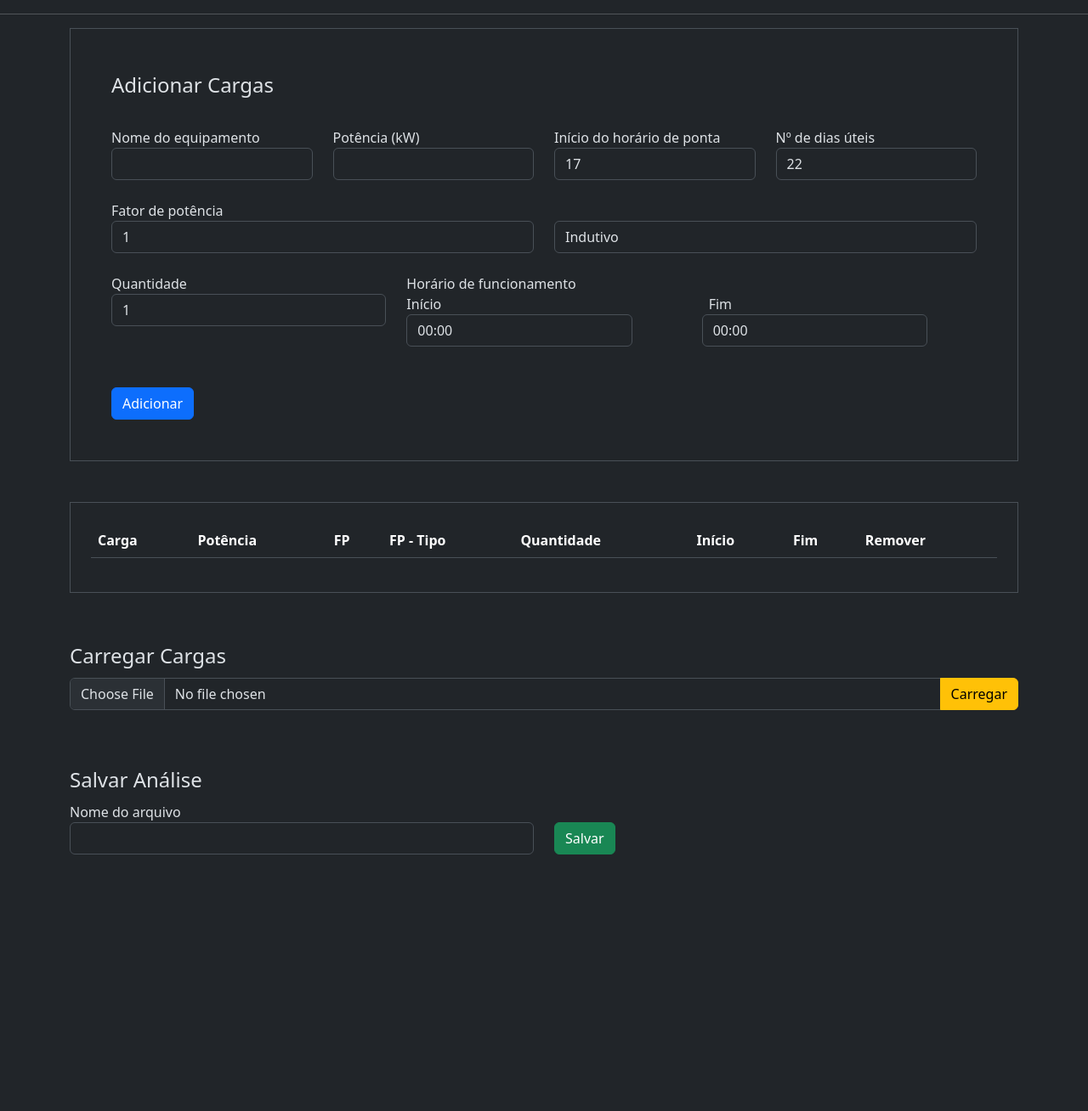
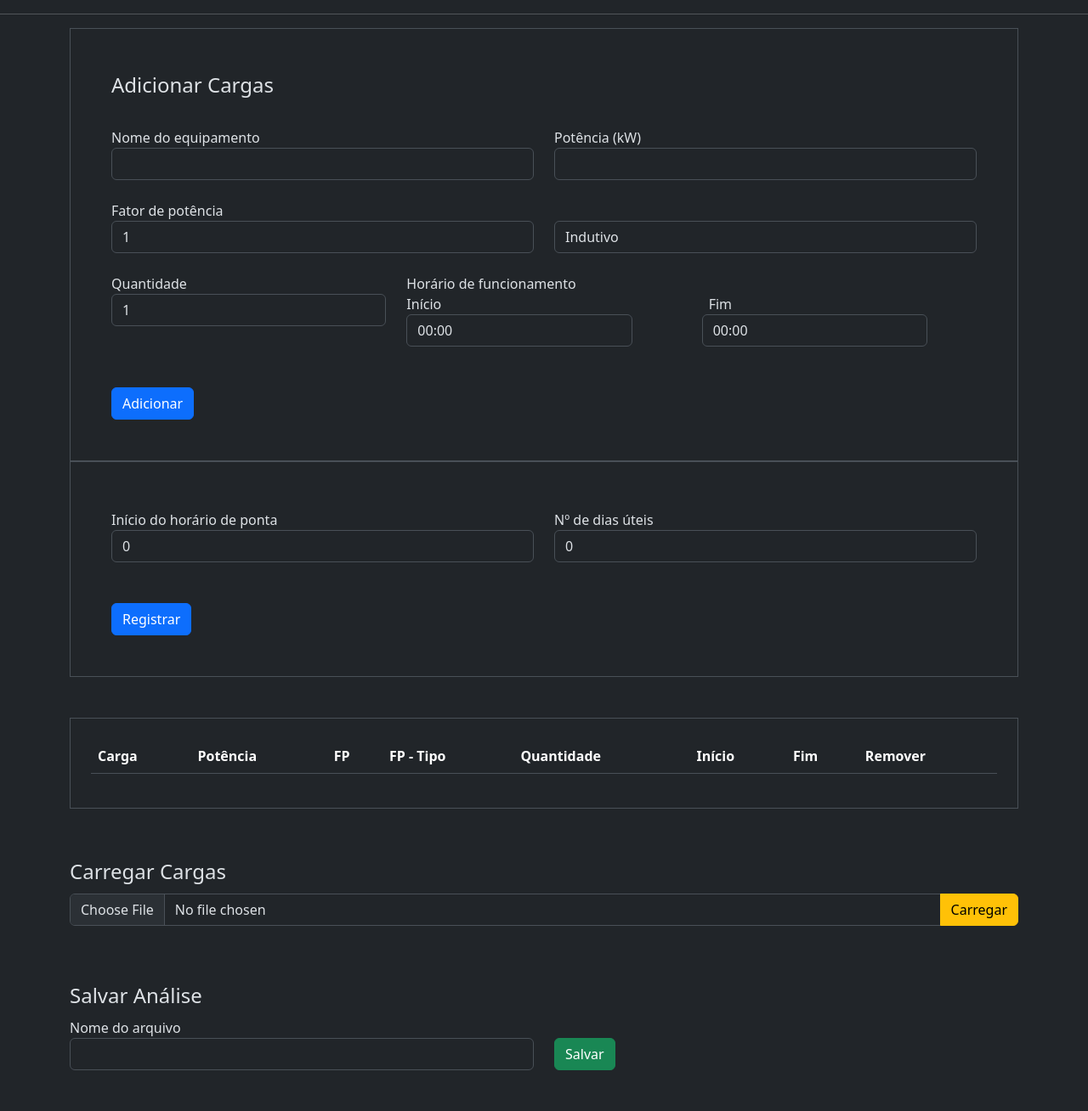
Before and after one commit to Rodrigo-SE03/tcc, a Flask app: page /cargas in a window 1280 px wide. Shown: the part 56-1364 px from the top of the page at 85% size. Before the commit the page ends 1062 px from the top, so only its background shows below. Run offline with Flask 3, Linux system fonts and the light colour scheme; lists and menus that the app fills with data are empty.

Commit message:
edição do formulário de cargas e correção de erros

```diff
--- a/cargas_dir/planilha_cargas.py
+++ b/cargas_dir/planilha_cargas.py
@@ -335,6 +335,9 @@ def tab_reativos(categoria,consumo_dict,h_p,tarifas_dict,writer,dias):
     cap = [*range(0,24)]
     rs = [*range(0,24)]
 
+    demr_p = 0
+    demr_fp = 0
+
     i=0
     while i < len(rs):
         c_fp[i] = 0
--- a/forms.py
+++ b/forms.py
@@ -5,15 +5,19 @@ from wtforms.validators import DataRequired,Length,NumberRange,Regexp
 class FormAddCarga(FlaskForm):
     nome_equip = StringField('Nome do equipamento', validators= [DataRequired()])
     potencia = FloatField('Potência (kW)', validators= [DataRequired()])
-    dias = IntegerField('Nº de dias úteis', validators= [DataRequired(),NumberRange(min=1,max=31,message="Valor inválido")],default=22)
     fp = FloatField('Fator de potência', validators= [DataRequired()],default=1)
     fp_tipo = SelectField('Tipo de fator de potência', validators= [DataRequired()],choices=['Indutivo','Capacitivo'])
     qtd = IntegerField('Quantidade', validators= [DataRequired()],default=1)
     hr_inicio = StringField('Início', validators= [DataRequired(),Regexp(r"^[0-9][0-9][:][0-9][0-9]",message="O formato deve ser hh:mm")],default="00:00")
     hr_fim = StringField('Fim', validators= [DataRequired(),Regexp(r"^[0-9][0-9][:][0-9][0-9]",message="O formato deve ser hh:mm")],default="00:00")
-    ponta = IntegerField('Início do horário de ponta', validators= [DataRequired(),NumberRange(min=0,max=21,message="Valor inválido")],default=17)
 
     add_button = SubmitField('Adicionar', validators= [DataRequired()])
+
+class FormInfo(FlaskForm):
+    dias = IntegerField('Nº de dias úteis', validators= [DataRequired(),NumberRange(min=1,max=31,message="Valor inválido")])
+    ponta = IntegerField('Início do horário de ponta', validators= [DataRequired(),NumberRange(min=0,max=21,message="Valor inválido")])
+
+    registrar_info = SubmitField('Registrar', validators= [DataRequired()])
 
 class FormSalvarCargas(FlaskForm):
     nome = StringField('Nome do arquivo', validators= [DataRequired()])
--- a/main.py
+++ b/main.py
@@ -1,5 +1,5 @@
 from flask import Flask, render_template, url_for, request, flash, send_from_directory
-from forms import FormAddCarga,SelecionarGrupo,FormTarifasB,FormTarifasA,FormSalvarCargas,FormFatura,FormSalvarFatura
+from forms import FormAddCarga,SelecionarGrupo,FormTarifasB,FormTarifasA,FormSalvarCargas,FormFatura,FormSalvarFatura,FormInfo
 from werkzeug.utils import secure_filename
 import os
 from cargas_dir import planilha_cargas,tratar_cargas
@@ -10,8 +10,8 @@ ALLOWED_EXTENSIONS = {'xlsx','pdf'}
 UPLOAD_FOLDER = 'arquivos'
 
 download_flag = ''
-h_p = 17
-dias = 22
+h_p = 0
+dias = 0
 nome_arquivo = ''
 tarifas_dict = {
     'convencional': 0.0,
@@ -40,6 +40,13 @@ app = Flask(__name__)
 app.config['SECRET_KEY'] = '358823e5046ab23c149ff9a047b30ae8'
 app.config['UPLOAD_FOLDER'] = UPLOAD_FOLDER
 
+
+#Exclusão de arquivos
+def limpar_pasta(folder):
+    for file in os.listdir(folder):
+        os.remove(f'{folder}/{file}')
+#--------------------------------------------------------------------------------------------------------
+
 def allowed_file(filename):
     return '.' in filename and \
            filename.rsplit('.', 1)[1].lower() in ALLOWED_EXTENSIONS
@@ -47,8 +54,6 @@ def allowed_file(filename):
 
 @app.route("/cargas",methods = ['GET','POST'])
 def cargas():
-    form_add_carga = FormAddCarga()
-    form_salvar_cargas = FormSalvarCargas()
     global cargas_dict
     global tarifas_dict
     global grupo
@@ -56,6 +61,10 @@ def cargas():
     global h_p
     global dias
     global download_flag
+    form_add_carga = FormAddCarga()
+    form_salvar_cargas = FormSalvarCargas()
+    form_info = FormInfo(data = {'ponta':h_p,'dias':dias})
+    print(h_p,dias)
 
     #Procedimento para adicionar a carga ao dicionário principal
     if form_add_carga.validate_on_submit() and 'add_button' in request.form:
@@ -93,29 +102,33 @@ def cargas():
         return app.redirect(url_for("cargas"))
     #--------------------------------------------------------------------------------------------------------
 
+    if 'registrar_info' in request.form:
+        h_p = form_info.ponta.data
+        dias = form_info.dias.data
+        flash('Informações registradas com sucesso',category='alert-success')
+        return app.redirect(url_for("cargas"))
+
     #Procedimento para salvar a planilha com as análises
     if 'salvar_btn' in request.form:
-        msg = tratar_cargas.verificar_save(cargas_dict=cargas_dict,tarifas_dict=tarifas_dict)
+        limpar_pasta(folder=os.path.join(app.root_path,UPLOAD_FOLDER))
+        msg = tratar_cargas.verificar_save(cargas_dict=cargas_dict,tarifas_dict=tarifas_dict,h_p=h_p,dias=dias)
         if msg != 'Arquivo salvo com sucesso':
             flash(msg,category='alert-danger')
         else:
-            dias = form_add_carga.dias.data
-            h_p = form_add_carga.ponta.data
             nome_arquivo = form_salvar_cargas.nome.data
-            planilha_cargas.limpar_pasta(folder=os.path.join(app.root_path,UPLOAD_FOLDER))
             download_flag = 'Cargas'
             return app.redirect(url_for("download"))
         return app.redirect(url_for("cargas"))
     #--------------------------------------------------------------------------------------------------------
 
-    return render_template('cargas.html',form_add_carga = form_add_carga,cargas_dict=cargas_dict,length=length,form_salvar_cargas=form_salvar_cargas)
+    return render_template('cargas.html',form_add_carga = form_add_carga,cargas_dict=cargas_dict,length=length,form_salvar_cargas=form_salvar_cargas,form_info=form_info)
 
 
 @app.route("/tarifas",methods = ['GET','POST'])
 def tarifas():
     global grupo
     global tarifas_dict
-    form_selecionar_grupo = SelecionarGrupo()
+    form_selecionar_grupo = SelecionarGrupo(data={'grupo':grupo})
 
     #Procedimentos para inicialização das variáveis de tarifas
     if grupo == 'Grupo B':
@@ -187,7 +200,10 @@ def faturas():
     global dem_c
     global nome_arquivo
     form_salvar_fatura = FormSalvarFatura()
-    form_fatura = FormFatura()
+    if isinstance(dem_c,int) or isinstance(dem_c,float):
+        form_fatura = FormFatura(data = {'dem_c_fp':dem_c,'dem_c_p':0})
+    else:
+        form_fatura = FormFatura(data = {'dem_c_fp':dem_c[0],'dem_c_p':dem_c[1]})
 
     if form_fatura.validate_on_submit() and 'reg' in request.form:
         dem_c = tratar_fatura.demanda_contratada(form_fatura=form_fatura)
@@ -216,12 +232,12 @@ def faturas():
 
     #Procedimento para salvar a planilha com as análises
     if 'salvar_btn' in request.form:
+        limpar_pasta(folder=os.path.join(app.root_path,UPLOAD_FOLDER))
         msg = tratar_fatura.verificar_save(fatura_dict=fatura_dict)
         if msg != 'Arquivo salvo com sucesso':
             flash(msg,category='alert-danger')
         else:
             nome_arquivo = form_salvar_fatura.nome.data
-            planilha_cargas.limpar_pasta(folder=os.path.join(app.root_path,UPLOAD_FOLDER))
             download_flag = 'Fatura'
             return app.redirect(url_for("download"))
         print('here')
@@ -260,8 +276,8 @@ def reset():
     global grupo
 
     download_flag = ''
-    h_p = 17
-    dias = 22
+    h_p = 0
+    dias = 0
     nome_arquivo = ''
     tarifas_dict = {
         'convencional': 0.0,
--- a/templates/cargas.html
+++ b/templates/cargas.html
@@ -30,30 +30,6 @@
                                 </div>
                             {% else %}
                                 {{ form_add_carga.potencia(class = 'form-control') }}
-                            {% endif %}
-                        </div>
-                    </div>
-
-                    <div class = "col">
-                        <div class="form-group">
-                            {{ form_add_carga.ponta.label(class = 'form-control-label') }}
-                            {{ form_add_carga.ponta(class = 'form-control') }}
-                        </div>
-                    </div>
-
-                    <div class = "col">
-                        <div class="form-group">
-                            {{ form_add_carga.dias.label(class = 'form-control-label') }}
-
-                            {% if form_add_carga.dias.errors %}
-                                {{ form_add_carga.dias(class = 'form-control is-invalid') }}
-                                <div class = 'invalid-feedback'>
-                                    {% for erro in form_add_carga.dias.errors %}
-                                        {{ erro }}
-                                    {% endfor %}
-                                </div>
-                            {% else %}
-                                {{ form_add_carga.dias(class = 'form-control') }}
                             {% endif %}
                         </div>
                     </div>
@@ -144,6 +120,39 @@
         </form>
     </div>
 
+    <div class = 'border p-5'>
+        <form method="POST">
+            {{ form_info.csrf_token }}
+            <fieldset>
+                <div class = "row mt-2">
+                    <div class = "col">
+                        <div class="form-group">
+                            {{ form_info.ponta.label(class = 'form-control-label') }}
+                            {{ form_info.ponta(class = 'form-control') }}
+                        </div>
+                    </div>
+
+                    <div class = "col">
+                        <div class="form-group">
+                            {{ form_info.dias.label(class = 'form-control-label') }}
+
+                            {% if form_info.dias.errors %}
+                                {{ form_info.dias(class = 'form-control is-invalid') }}
+                                <div class = 'invalid-feedback'>
+                                    {% for erro in form_info.dias.errors %}
+                                        {{ erro }}
+                                    {% endfor %}
+                                </div>
+                            {% else %}
+                                {{ form_info.dias(class = 'form-control') }}
+                            {% endif %}
+                        </div>
+                    </div>
+                </div>
+            </fieldset>
+            {{ form_info.registrar_info(class = 'btn btn-primary mt-5') }}
+        </form>
+    </div>
 
     {% include 'Elements/table.html' %}
 
--- a/updates.txt
+++ b/updates.txt
@@ -2,12 +2,10 @@ Visual:
 -Verificar se há um retorno adequado para todas as ações do usuário;
 
 Formulários:
--Retirar do formulário de cargas os campos de dias úteis e início do horário de ponta;
 -Definir as validações adequadas para todos os campos dos formulários;
 -Conferir as unidades de medida de todos os campos dos formulários;
 
 Erros:
--Consertar o erro que ocorre na segunda tentativa de salvamento de um arquivo após a primeira ser bloqueada por alguma condição (como o não preenchimento das tarifas);
 -Impedir que o usuário envie arquivos de formato inadequado (criar uma função para excel e uma para pdf);
 
 Melhorias:
```
Also changed, not shown: cargas_dir/tratar_cargas.py (+6 -1 lines), 1 other file.
